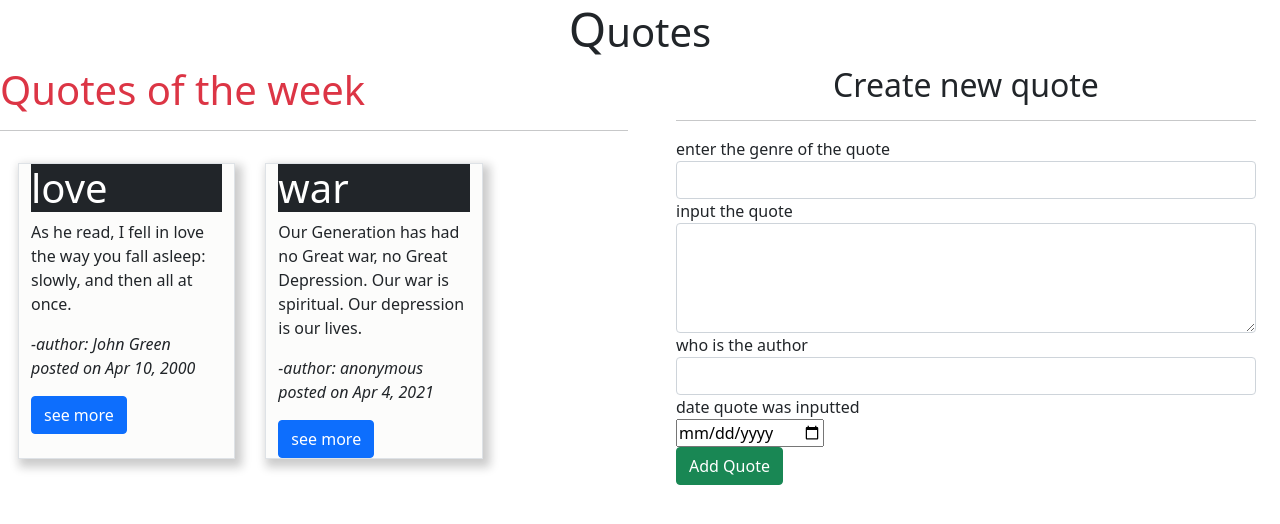
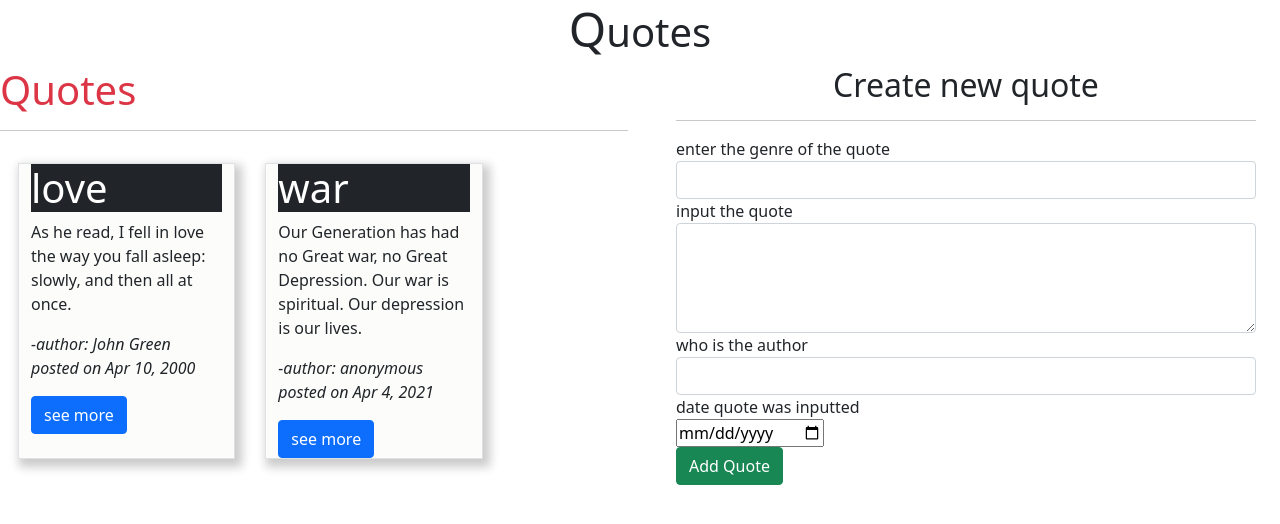
Before and after one commit to Briankiplangat88/quoting, an Angular app: page / in a window 1280 px wide. Shown: the top 524 px of the page. Built offline with nearby package versions, Linux system fonts and the light colour scheme.

Commit message:
error correction

```diff
--- a/src/app/quotes/quotes.component.html
+++ b/src/app/quotes/quotes.component.html
@@ -1,6 +1,6 @@
 <div class="row">
     <div class="col-sm">
-        <h1 class="text-danger">Quotes of the week</h1>
+        <h1 class="text-danger">Quotes </h1>
     <hr>
 <div class="row">
     <div *ngFor='let quotes of quote;let i = index' class="col-sm-4 border success mt-3 " >
```
